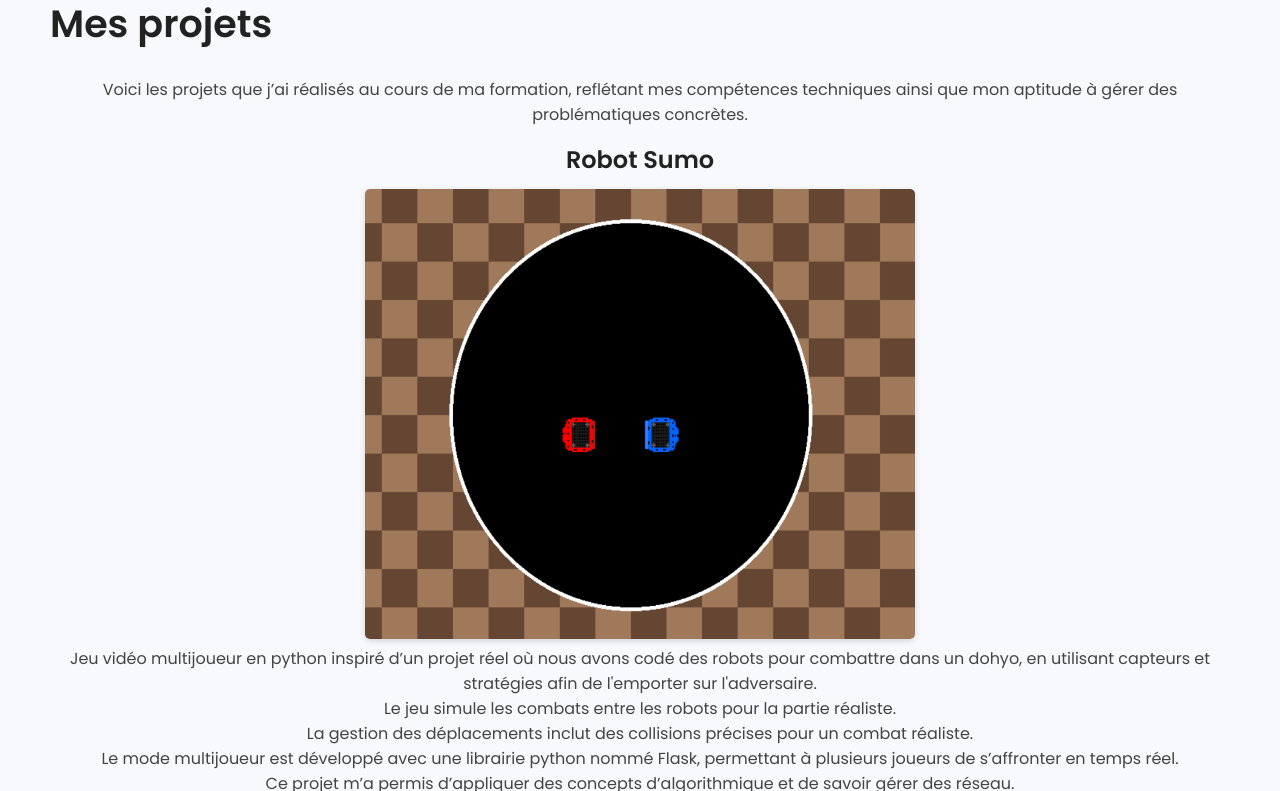
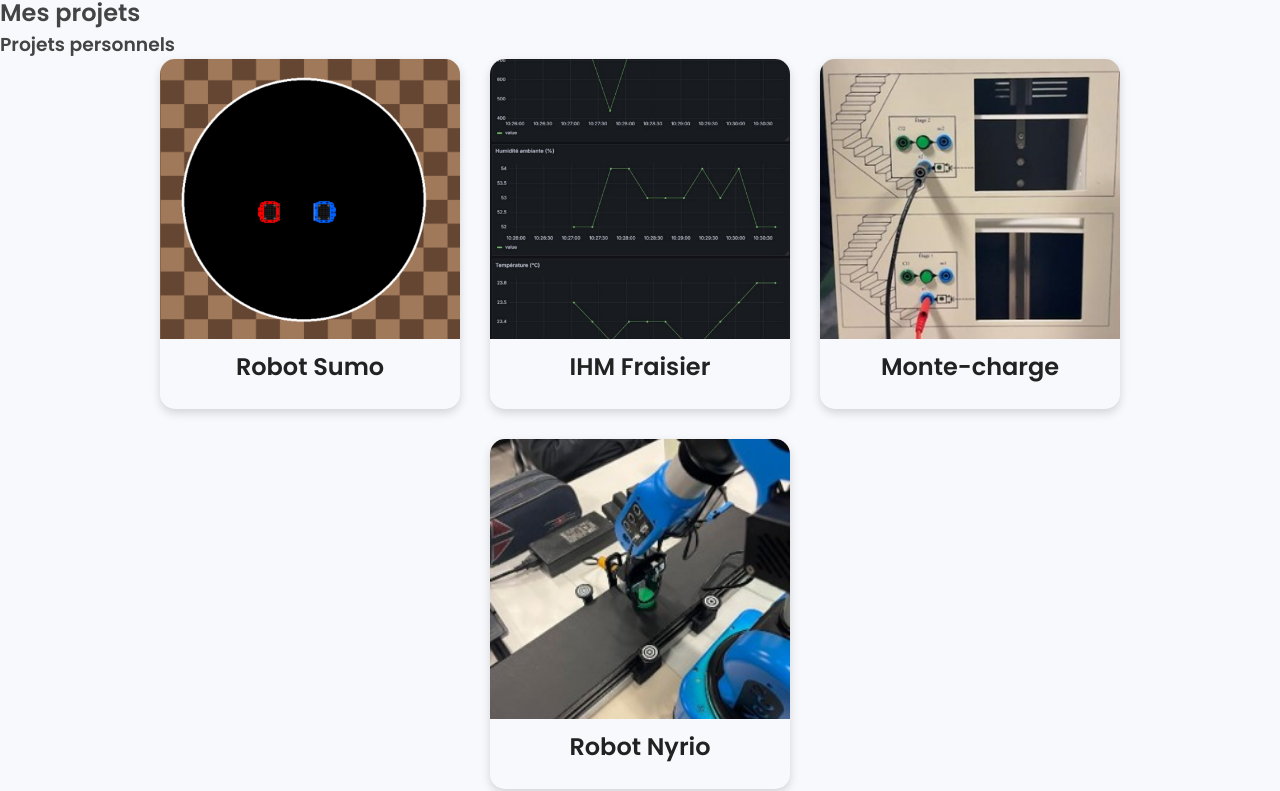
Before and after one commit to lukaslnds/portfolio, a plain HTML site: page index.html in a window 1280 px wide. Shown: the part 1428-2219 px from the top of the page. Drawn offline with Linux system fonts and the light colour scheme.

Commit message:
Version finale

```diff
--- a/index.html
+++ b/index.html
@@ -92,7 +92,7 @@
       <div class="timeline-dot"></div>
       <div class="timeline-date">2024</div>
       <div class="timeline-content">
-        <h3>Stage - Développeur web (ODPO)</h3>
+        <h3>Stage - Développeur web (SAS MANAI)</h3>
         <p>Développement d'interface de CRM (HTML,SQL,PHP).</p>
       </div>
     </div>
@@ -170,33 +170,113 @@
     </section>
     </section>
     <!-- SECTION 3: Testimony -->
-     <section class="fade-in">
-    <section id="testimony" class="testimony-section">
-      <h2>Mes projets</h2>
-      <div class="projet">
-        <p>Voici les projets que j’ai réalisés au cours de ma formation, reflétant mes compétences techniques ainsi que mon aptitude à gérer des problématiques concrètes. </p>
-        <div class="text">
-        <h4>Robot Sumo</h4>
-        <div class="project-image-container">
-        <img src="images/robot-sumo.png" title="Jeu Robot Sumo" width="550" height="450" style="border-radius:5px; box-shadow:0 2px 6px rgba(0,0,0,0.15);">
+      <section id="testimony">
+  <h2>Mes projets</h2>
+  <!-- Projets personnels -->
+  <h3>Projets personnels</h3>
+  <div class="card-container">
+    <!-- Robot Sumo -->
+    <div class="flip-card">
+      <div class="flip-card-inner">
+        <div class="flip-card-front">
+          <img src="images/robot-sumo.png" alt="Robot Sumo">
+          <h4>Robot Sumo</h4>
         </div>
-        <p>Jeu vidéo multijoueur en python inspiré d’un projet réel où nous avons codé des robots pour combattre dans un dohyo, en utilisant capteurs et stratégies afin de l'emporter sur l'adversaire.</p>
-        <p>Le jeu simule les combats entre les robots pour la partie réaliste.</p>
-        <p>La gestion des déplacements inclut des collisions précises pour un combat réaliste.</p>
-        <p>Le mode multijoueur est développé avec une librairie python nommé Flask, permettant à plusieurs joueurs de s’affronter en temps réel.</p>
-        <p>Ce projet m’a permis d’appliquer des concepts d’algorithmique et de savoir gérer des réseau.</p>
-        <a href="https://github.com/lukaslnds/jeurobotsumo  " download class="btn-download-cv">
-          <i class="fa-solid fa-download"></i>
-        Lien vers le jeu</a>
-
-        <h4>Interface humain machine (IHM)</h4>
-        <img src="images/ihm-fraisier.png" title="Interface de supervision du projet fraisier" width="550" height="450" style="border-radius:5px; box-shadow:0 2px 6px rgba(0,0,0,0.15);">
-<p>Conception d’un système de surveillance de fraisier, utilisant des capteurs d’humidité du sol, de température et de luminosité, etc....</p>
-<p>Automatisation de l’arrosage et de l’éclairage selon les données, afin d’assurer des conditions optimales pour la croissance de la plante.</p>
-<p>Affichage des mesures via une interface de supervision.</p>
+        <div class="flip-card-back">
+          <h4 class="project-title">Robot Sumo</h4>
+          <p class="project-date">Février 2025</p>
+          <br/>
+          <p>Jeu multijoueur en Python simulant des combats sumo de robots et gestion de collisions réaliste.</p>
+          <a href="https://github.com/lukaslnds/jeurobotsumo" target="_blank">Jouer au jeu</a>
         </div>
       </div>
-    </section>
+    </div>
+
+    <!-- IHM Fraisier -->
+    <div class="flip-card">
+      <div class="flip-card-inner">
+        <div class="flip-card-front">
+          <img src="images/ihm-fraisier.png" alt="IHM Fraisier">
+          <h4>IHM Fraisier</h4>
+        </div>
+        <div class="flip-card-back">
+          <h4 class="project-title">IHM fraisier</h4>
+          <p class="project-date">Sept 2024 - Déc 2024</p>
+          <br/>
+          <p>Système de supervision de fraisiers avec capteurs, automatisation de l’arrosage et interface de surveillance.</p>
+          <a href="https://drive.google.com/file/d/12_8K_ibxONdNplg8BJYf3cfOMrrA7C7U/view?usp=sharing" target="_blank">Voir le projet</a>
+        </div>
+      </div>
+    </div>
+    <!-- Monte charge -->
+    <div class="flip-card">
+      <div class="flip-card-inner">
+        <div class="flip-card-front">
+          <img src="images/monte-charge.jpg" alt="Monte-charge">
+          <h4>Monte-charge</h4>
+        </div>
+        <div class="flip-card-back">
+          <h4 class="project-title">Monte charge</h4>
+          <p class="project-date">Janvier 2025</p>
+          <br/>
+          <p>Pilotage d'un monte-charge à l'aide de deux automates différents, Siemens et Schneider.</p>
+          <a href="https://drive.google.com/file/d/1RJmgqkemLMUODjGqOTfQFg-Fe7eKjlUg/view?usp=sharing" target="_blank">Voir le projet</a>
+        </div>
+      </div>
+    </div>
+<!-- Nyrio -->
+    <div class="flip-card">
+      <div class="flip-card-inner">
+        <div class="flip-card-front">
+          <img src="images/nyrio.jpg" alt="Robot Nyrio">
+          <h4>Robot Nyrio</h4>
+        </div>
+        <div class="flip-card-back">
+          <h4 class="project-title">Robot Nyrio</h4>
+          <p class="project-date">Février 2025</p>
+          <br/>
+          <p>Pilotage d'un robot avec un bras mécanique pour déplacer des pièces comme dans une chaîne industrielle, en maîtrisant le contrôle et l’automatisation via Arduino.</p>
+          <a href="https://drive.google.com/file/d/1-XGhKuuI7_evMIENXl86mcLx6vbIF6gA/view?usp=sharing" target="_blank">Voir le projet</a>
+        </div>
+      </div>
+    </div>
+  </div>
+</section>
+  <!-- Projets professionnels -->
+  <h3>Projets professionnels</h3>
+  <div class="card-container">
+    <!-- Exemple projet stage ODPO -->
+    <div class="flip-card">
+      <div class="flip-card-inner">
+        <div class="flip-card-front">
+          <img src="images/sasmanai.png" alt="Stage SAS MANAI">
+          <h4>Stage SAS MANAI</h4>
+        </div>
+        <div class="flip-card-back">
+          <h4 class="project-title">Stagiaire Développeur web chez SAS MANAI </h4>
+          <p class="project-date">Janvier 2024 - Mars 2024, 91360 Épinay-Sur-Orge</p>
+          <br/>
+          <p>Développement d’interfaces CRM en HTML, SQL et PHP pour améliorer les outils internes de gestion clients.</p>
+        </div>
+      </div>
+    </div>
+
+    <!-- Exemple projet stage AURES -->
+    <div class="flip-card">
+      <div class="flip-card-inner">
+        <div class="flip-card-front">
+          <img src="images/stage-aures.webp" alt="Stage AURES">
+          <h4>Stage AURES</h4>
+        </div>
+        <div class="flip-card-back">
+          <h4 class="project-title">Technicien SAV chez ADVANTECH-AURES</h4>
+          <p class="project-date">Mars 2025 - Juin 2025, 91090 Lisses</p>
+          <br/>
+          <p>Technicien SAV chez ADVANTECH AURES : maintenance, diagnostic, support client et réparation de matériel informatique professionnel.</p>
+        </div>
+      </div>
+    </div>
+  </div>
 </section>
     <!-- SECTION 4: Contact -->
      <section class="fade-in">
--- a/styles.css
+++ b/styles.css
@@ -665,3 +665,80 @@ a, button {
   transition: transform 0.3s ease, box-shadow 0.3s ease;
   will-change: transform, box-shadow;
 }
+.card-container {
+  display: flex;
+  flex-wrap: wrap;
+  justify-content: center;
+  gap: 30px;
+  margin-bottom: 50px;
+}
+
+.flip-card {
+  background-color: transparent;
+  width: 300px;
+  height: 350px;
+  perspective: 1000px;
+}
+
+.flip-card-inner {
+  position: relative;
+  width: 100%;
+  height: 100%;
+  transition: transform 0.8s;
+  transform-style: preserve-3d;
+  border-radius: 15px;
+  box-shadow: 0 4px 10px rgba(0,0,0,0.15);
+}
+
+.flip-card:hover .flip-card-inner {
+  transform: rotateY(180deg);
+}
+
+.flip-card-front, .flip-card-back {
+  position: absolute;
+  width: 100%;
+  height: 100%;
+  border-radius: 15px;
+  backface-visibility: hidden;
+  overflow: hidden;
+}
+
+.flip-card-front {
+  text-align: center;
+  flex-direction: column;
+  align-items: center;
+  justify-content: center;
+}
+
+
+.flip-card-front img {
+  width: 100%;
+  height: 80%;
+  object-fit: cover;
+  display: block; /* Supprime l’espace blanc sous les images inline */
+  margin: 0;      /* Enlève marges éventuelles */
+  padding: 0;     /* Enlève paddings éventuels */
+}
+
+.flip-card-front h4 {
+  margin: 10px 0;
+  font-family: 'Poppins', sans-serif;
+}
+
+.flip-card-back {
+  background-color: rgba(249, 249, 249, 0.95);
+  color: #333;
+  transform: rotateY(180deg);
+  display: flex;
+  flex-direction: column;
+  justify-content: center;
+  align-items: center;
+  padding: 20px;
+  text-align: center;
+}
+
+.flip-card-back a {
+  margin-top: 15px;
+  color: #007bff;
+  text-decoration: underline;
+}
```
Also changed, not shown: images/monte-charge.jpg (added), images/nyrio.jpg (added), images/sasmanai.png (added), images/stage-aures.webp (added).
